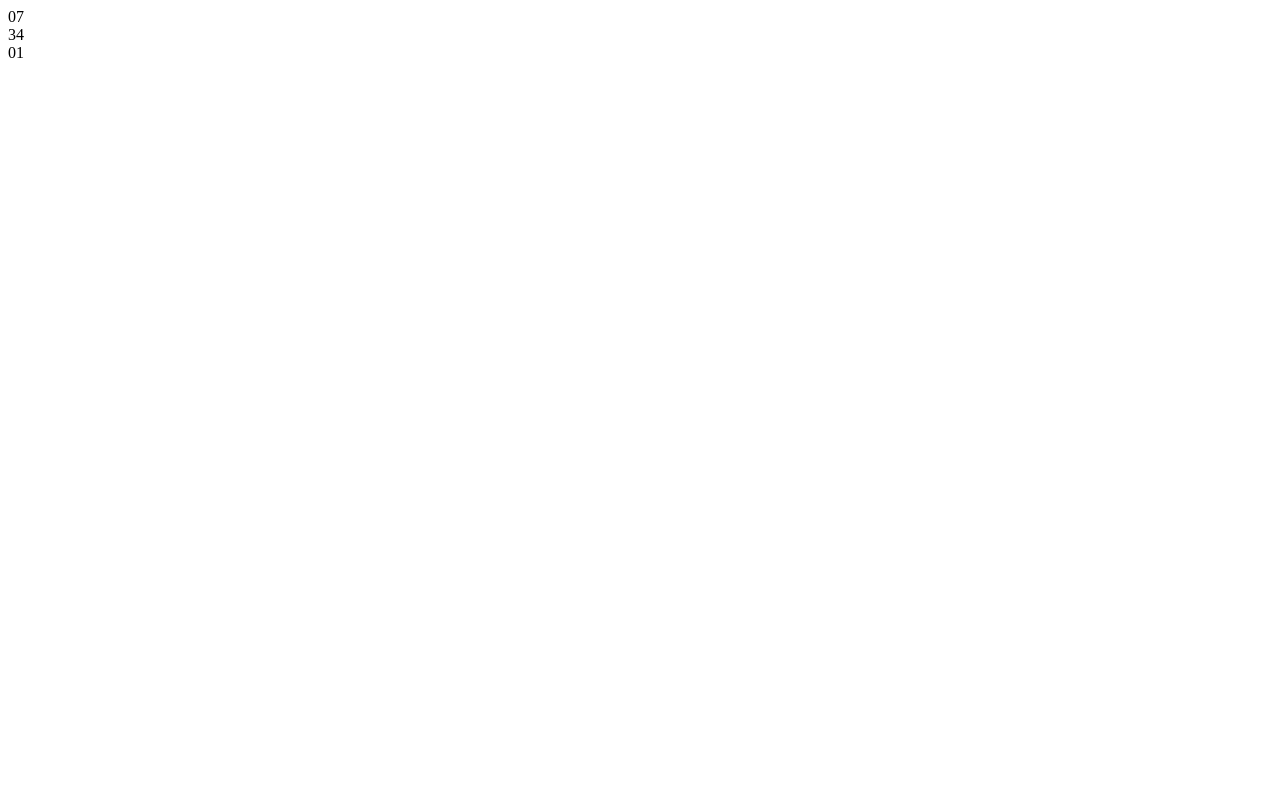
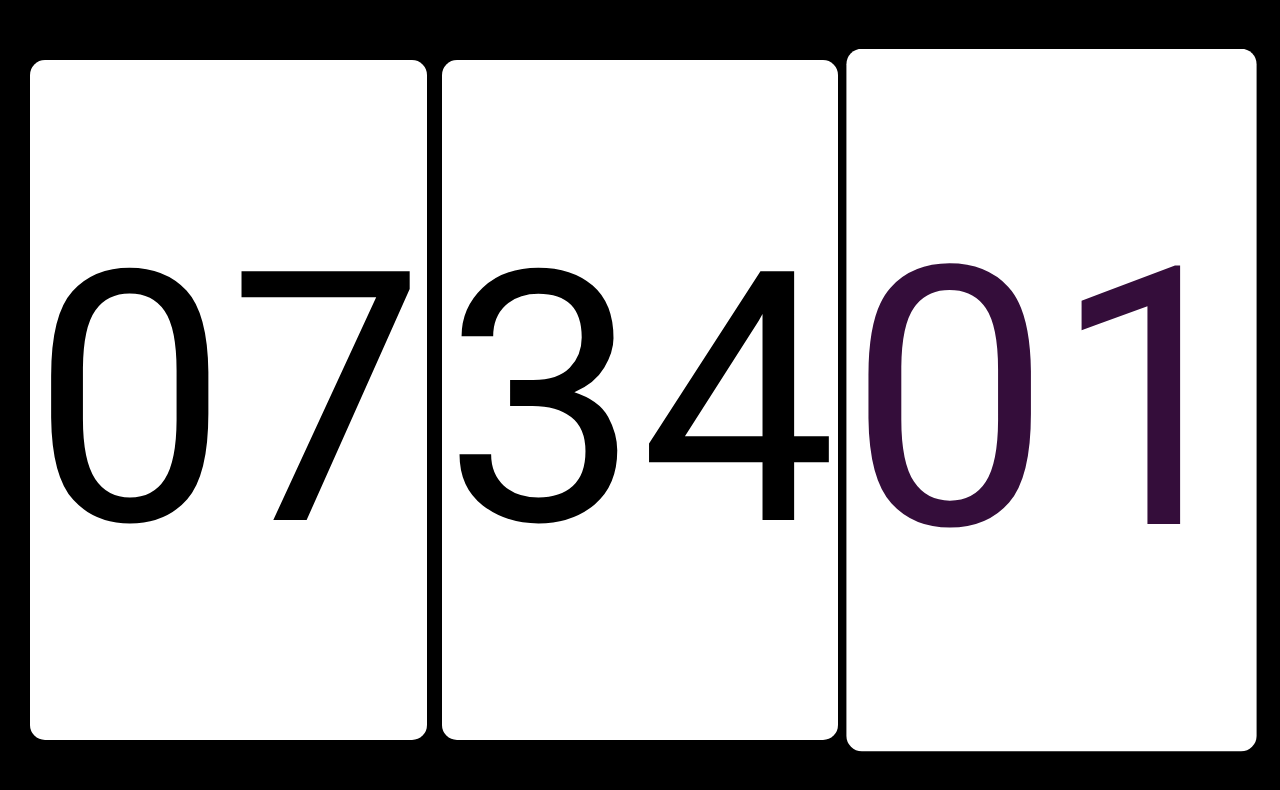
Before and after one commit to SehajKapoor53/Digital-Clock, a plain HTML site: page index.html in a window 1280 px wide. Drawn offline with Linux system fonts and the light colour scheme.

Commit message:
Try again

```diff
--- a/index.html
+++ b/index.html
@@ -4,7 +4,7 @@
     <meta charset="UTF-8">
     <meta name="viewport" content="width=device-width, initial-scale=1.0">
     <title>Digital Alarm Clock</title>
-    <link rel="icon" href>
+    <link rel="stylesheet" href="style.css">
     <link rel="shortcut icon" href="favicon.ico" type="image/x-icon">
 </head>
 <body>
```
